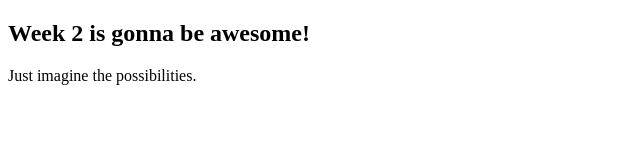
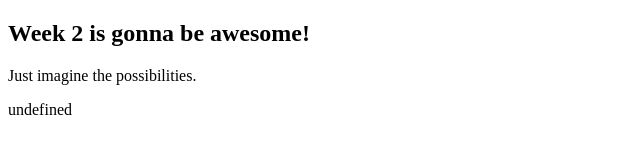
Before and after one commit to lwenke01/campfire-coffee-1, a plain HTML site: page index.html in a window 1280 px wide. Shown: the full height of the page, 0-640 px from the left. Drawn offline with Linux system fonts and the light colour scheme.

Commit message:
built out and tested first couple of objects

```diff
--- a/index.html
+++ b/index.html
@@ -2,10 +2,11 @@
 <html>
     <head>
         <title>This is the start of Week 2!</title>
-        <link />
+        <link rel="stylesheet" type="text/css" href="css/styles.css" />
     </head>
     <body>
         <h2>Week 2 is gonna be awesome!</h2>
         <p>Just imagine the possibilities.</p>
+        <script src="js/app.js"></script>
     </body>
 </html>
--- a/js/app.js
+++ b/js/app.js
@@ -1 +1,29 @@
 // My javascript lives in here
+// OBJECT LITERALS
+console.log('my js is connected');
+
+// Test object, just for funsies
+var rubberDuck = {
+  material: 'rubber',
+  color: 'yellow',
+  squeaks: false,
+  favoriteFoods: ['duckweed', 'peanut butter', 'little children'],
+  says: function() {
+    console.log('quack');
+  }
+};
+
+// Objects for coffee store locations
+// Build just one for starters
+var pike = {
+  parameter1: 'value',
+  parameter2: 'value',
+  parameter3: true
+};
+
+var paragraphEl = document.createElement('p');
+var tableEl = document.createElement('table');
+var tableDataEl = document.createElement('td');
+
+paragraphEl.innerHTML = rubberDuck.says();
+document.body.appendChild(paragraphEl);
```
